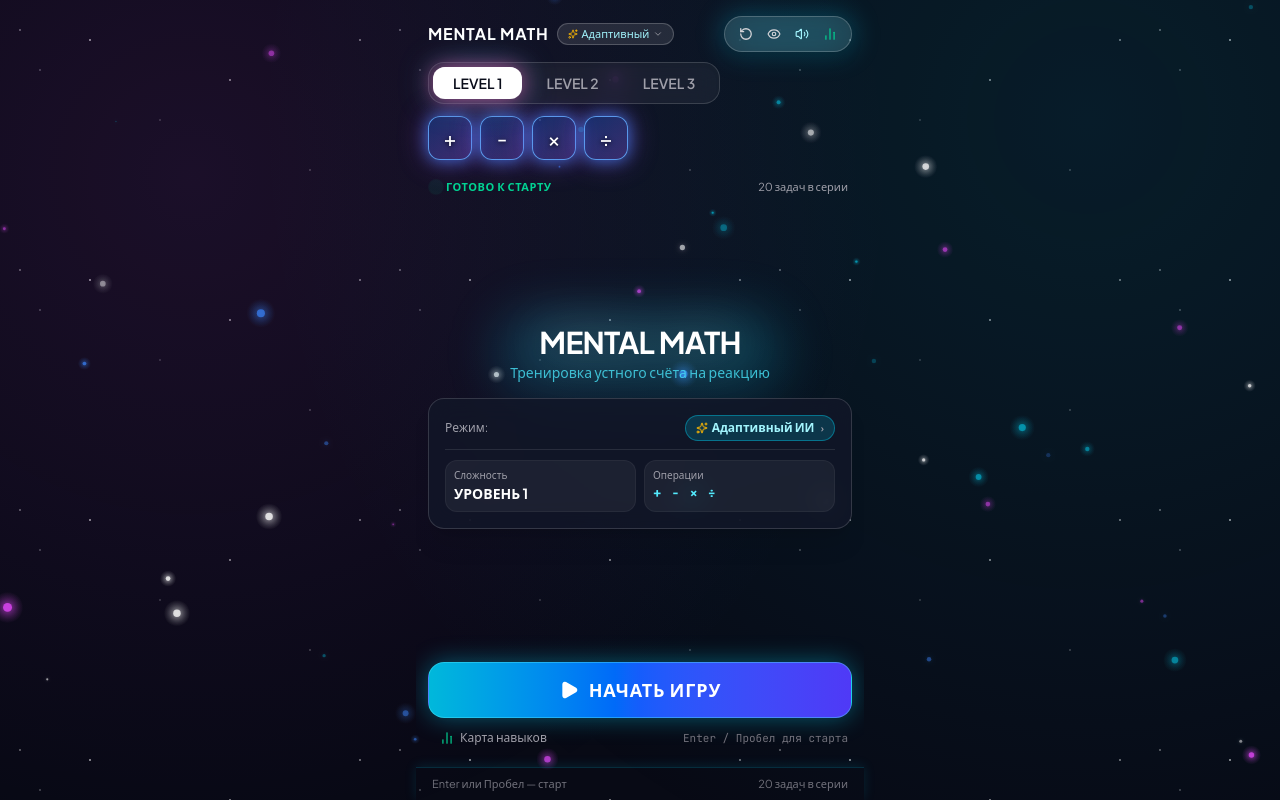
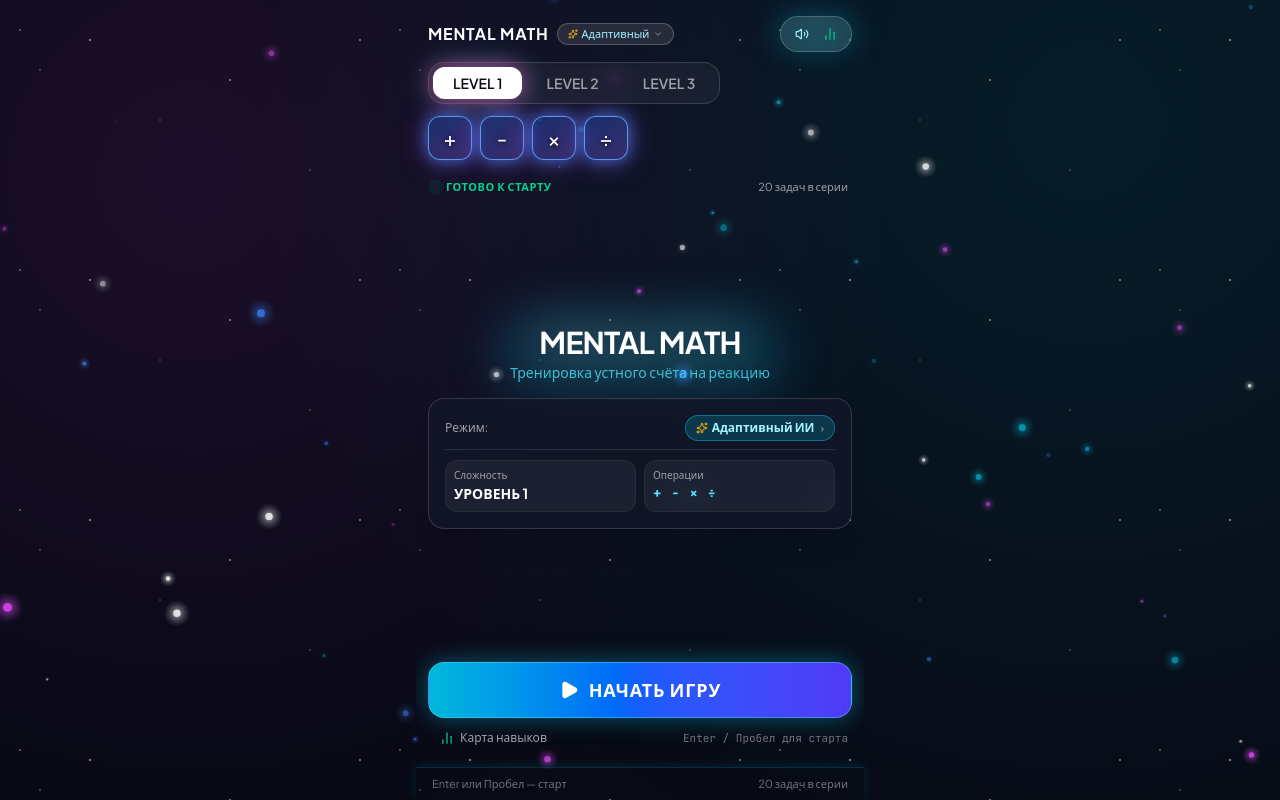
Before and after one commit to gustoa432-byte/Match, a React (Vite) app: page / in a window 1280 px wide. Built offline with nearby package versions, Linux system fonts and the light colour scheme.

Commit message:
refactor: remove clean mode and restart functionality
Deleted the unused clean mode feature and associated UI controls, as well as the restart button from the interface.

```diff
--- a/src/App.tsx
+++ b/src/App.tsx
@@ -46,9 +46,6 @@ export default function App() {
 
   // Настройки
   const [isMuted, setIsMuted] = useState<boolean>(() => sound.getMuted());
-  const [isCleanMode, setIsCleanMode] = useState<boolean>(
-    () => storage.settings.cleanMode
-  );
   const [virtualKeypadOnly, setVirtualKeypadOnly] = useState<boolean>(
     () => storage.settings.virtualKeypadOnly
   );
@@ -340,19 +337,6 @@ export default function App() {
     saveExtendedData(updated);
   };
 
-  const handleToggleCleanMode = () => {
-    setIsCleanMode((prev) => {
-      const next = !prev;
-      const updated = {
-        ...storage,
-        settings: { ...storage.settings, cleanMode: next },
-      };
-      setStorage(updated);
-      saveExtendedData(updated);
-      return next;
-    });
-  };
-
   const handleToggleKeyboardMode = () => {
     setVirtualKeypadOnly((prev) => {
       const next = !prev;
@@ -533,12 +517,9 @@ export default function App() {
           onToggleOperator={handleToggleOperator}
           isMuted={isMuted}
           onToggleMute={handleToggleMute}
-          isCleanMode={isCleanMode}
-          onToggleCleanMode={handleToggleCleanMode}
           onOpenSkillMap={() => setIsSkillMapOpen(true)}
           trainingMode={trainingMode}
           onOpenModeSelect={() => setIsModeModalOpen(true)}
-          onRestart={handleRestart}
         />
       </div>
 
@@ -567,11 +548,9 @@ export default function App() {
             lastWrongAnswer={lastWrongAnswer}
             elapsedSeconds={elapsedSeconds}
             streak={streak}
-            isCleanMode={isCleanMode}
             virtualKeypadOnly={virtualKeypadOnly}
             onToggleKeyboardMode={handleToggleKeyboardMode}
             isAudioMode={trainingMode === 'audio'}
-            onRestart={handleRestart}
           />
         ) : (
           <ResultView
--- a/src/components/Header.tsx
+++ b/src/components/Header.tsx
@@ -4,11 +4,8 @@ import {
   Volume2,
   VolumeX,
   BarChart2,
-  Eye,
-  EyeOff,
   ChevronDown,
   Sparkles,
-  RotateCcw,
 } from 'lucide-react';
 import { sound } from '../utils/audio';
 
@@ -28,12 +25,9 @@ interface HeaderProps {
   onToggleOperator: (op: Operator) => void;
   isMuted: boolean;
   onToggleMute: () => void;
-  isCleanMode: boolean;
-  onToggleCleanMode: () => void;
   onOpenSkillMap: () => void;
   trainingMode: TrainingMode;
   onOpenModeSelect: () => void;
-  onRestart: () => void;
 }
 
 export const Header: React.FC<HeaderProps> = ({
@@ -43,12 +37,9 @@ export const Header: React.FC<HeaderProps> = ({
   onToggleOperator,
   isMuted,
   onToggleMute,
-  isCleanMode,
-  onToggleCleanMode,
   onOpenSkillMap,
   trainingMode,
   onOpenModeSelect,
-  onRestart,
 }) => {
   const allOperators: Operator[] = ['+', '−', '×', '÷'];
 
@@ -93,36 +84,6 @@ export const Header: React.FC<HeaderProps> = ({
           <div className="absolute -inset-1 bg-cyan-500/25 blur-md rounded-full pointer-events-none" />
 
           <div className="relative flex items-center gap-1 sm:gap-1.5 px-2 sm:px-2.5 py-1 sm:py-1.5 rounded-full bg-white/10 border border-white/20 backdrop-blur-md shadow-lg">
-            {/* Кнопка Рестарт */}
-            <button
-              type="button"
-              onClick={() => {
-                sound.playRestart();
-                onRestart();
-              }}
-              title="Начать заново (Рестарт)"
-              className="p-1 text-zinc-300 hover:text-amber-300 transition-colors cursor-pointer active:scale-90"
-            >
-              <RotateCcw className="w-3.5 h-3.5 stroke-[2.2]" />
-            </button>
-
-            {/* Чистый режим */}
-            <button
-              type="button"
-              onClick={() => {
-                onToggleCleanMode();
-                sound.playClick();
-              }}
-              title={isCleanMode ? 'Чистый режим включён' : 'Обычный режим'}
-              className="p-1 text-zinc-300 hover:text-white transition-colors cursor-pointer"
-            >
-              {isCleanMode ? (
-                <EyeOff className="w-3.5 h-3.5 text-cyan-400" />
-              ) : (
-                <Eye className="w-3.5 h-3.5 stroke-[2]" />
-              )}
-            </button>
-
             {/* Звук */}
             <button
               type="button"
@@ -155,7 +116,6 @@ export const Header: React.FC<HeaderProps> = ({
           </div>
         </div>
       </div>
-
       {/* Вторая строка: Переключатель уровней в стеклянной капсуле */}
       <div className="flex items-center">
         <div className="p-0.5 sm:p-1 rounded-xl sm:rounded-2xl bg-white/5 border border-white/15 backdrop-blur-md flex items-center gap-1 shadow-inner">
--- a/src/components/ProblemView.tsx
+++ b/src/components/ProblemView.tsx
@@ -1,7 +1,7 @@
 import React, { useRef, useEffect } from 'react';
 import { Problem } from '../game/generator';
 import { Keypad } from './Keypad';
-import { Check, X, Volume2, Keyboard, Smartphone, RotateCcw } from 'lucide-react';
+import { Check, X, Volume2, Keyboard, Smartphone } from 'lucide-react';
 import { speakProblemRussian } from '../training/speech';
 import { sound } from '../utils/audio';
 
@@ -16,11 +16,9 @@ interface ProblemViewProps {
   lastWrongAnswer?: number | string | null;
   elapsedSeconds: number;
   streak: number;
-  isCleanMode: boolean;
   virtualKeypadOnly: boolean;
   onToggleKeyboardMode: () => void;
   isAudioMode: boolean;
-  onRestart?: () => void;
 }
 
 export const ProblemView: React.FC<ProblemViewProps> = ({
@@ -34,11 +32,9 @@ export const ProblemView: React.FC<ProblemViewProps> = ({
   lastWrongAnswer,
   elapsedSeconds,
   streak,
-  isCleanMode,
   virtualKeypadOnly,
   onToggleKeyboardMode,
   isAudioMode,
-  onRestart,
 }) => {
   const inputRef = useRef<HTMLInputElement>(null);
 
@@ -103,21 +99,6 @@ export const ProblemView: React.FC<ProblemViewProps> = ({
           <span className="font-mono text-cyan-200/90 tracking-wider tabular-nums text-xs sm:text-sm">
             {formattedTimer}
           </span>
-
-          {onRestart && (
-            <button
-              type="button"
-              onClick={() => {
-                sound.playRestart();
-                onRestart();
-              }}
-              title="Начать заново (Рестарт)"
-              className="flex items-center gap-1 px-2 py-0.5 rounded-full bg-white/10 hover:bg-white/20 border border-white/15 text-[11px] text-zinc-300 hover:text-amber-300 transition-all cursor-pointer active:scale-95 ml-0.5"
-            >
-              <RotateCcw className="w-2.5 h-2.5 sm:w-3 sm:h-3 text-amber-400" />
-              <span className="text-[10px] sm:text-[11px] font-medium">Заново</span>
-            </button>
-          )}
         </div>
       </div>
 
@@ -276,7 +257,7 @@ export const ProblemView: React.FC<ProblemViewProps> = ({
                       </span>
                     ) : (
                       <div className="flex items-center justify-center text-zinc-400 text-lg sm:text-xl md:text-2xl font-light">
-                        <span>{isCleanMode ? 'Считай в уме' : 'Введите ответ'}</span>
+                        <span>Введите ответ</span>
                         <span className="w-0.5 h-5 sm:h-6 bg-cyan-400 ml-1.5 blinking-cursor shadow-[0_0_8px_rgba(6,182,212,0.9)]" />
                       </div>
                     )}
@@ -295,7 +276,7 @@ export const ProblemView: React.FC<ProblemViewProps> = ({
                         onInputChange(cleaned);
                       }}
                       onKeyDown={handleNativeKeyDown}
-                      placeholder={isCleanMode ? 'Считай в уме...' : 'Введите ответ'}
+                      placeholder="Введите ответ"
                       className="w-full h-full bg-transparent text-center text-2xl sm:text-3xl md:text-4xl text-white outline-none font-mono placeholder:text-zinc-500 placeholder:text-lg sm:placeholder:text-xl"
                     />
                   </div>
```
